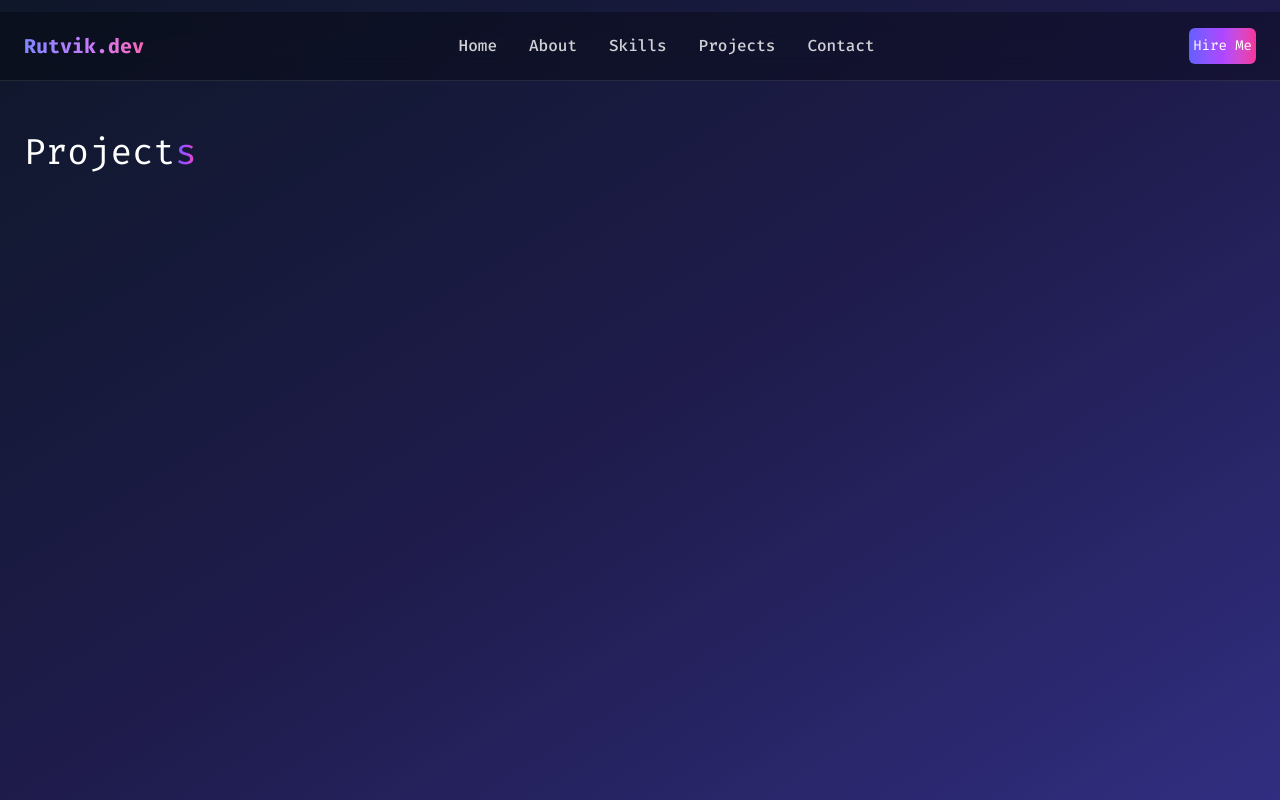
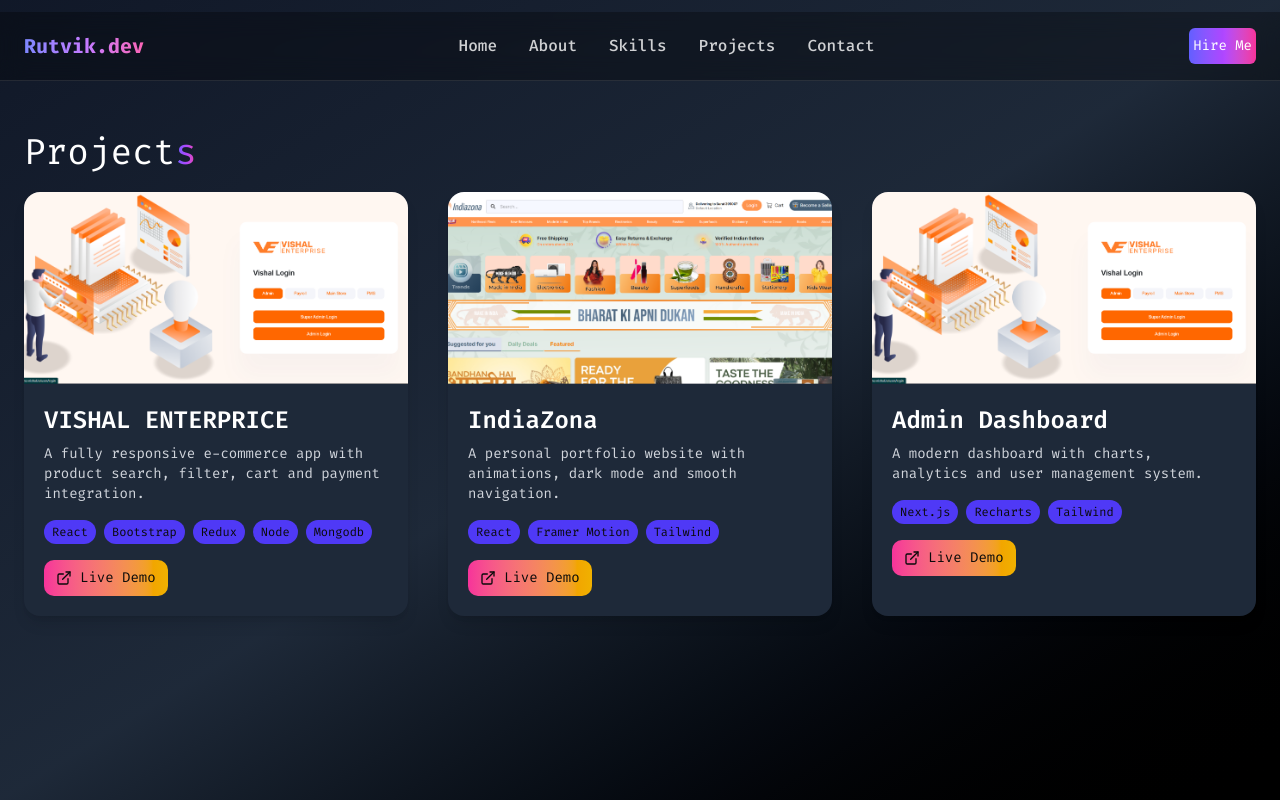
Before and after one commit to dalwadi1/DevRutvik, a React (Vite) app: page /work in a window 1280 px wide. Built offline with nearby package versions, Linux system fonts and the light colour scheme.

Commit message:
add project page

```diff
--- a/src/Pages/ContactMe.jsx
+++ b/src/Pages/ContactMe.jsx
@@ -25,7 +25,7 @@ const ContactMe = () => {
                     <h4 className='md:text-2xl text-xl text-white text-start'>Send Me A<span className='bg-gradient-to-r from-indigo-500 via-purple-500 to-pink-500 bg-clip-text text-transparent'> Message</span></h4>
 
                     <div className='p-2 w-full'>
-                        <div className='flex sm:flex-row flex-col items-center justify-between gap-2'>
+                        <div className='flex lg:flex-row flex-col items-center justify-between gap-2'>
                             <div className='w-full'>
                                 <Input type='text' placeholder="Name" className='text-white' />
                             </div>
--- a/src/Pages/Projects.jsx
+++ b/src/Pages/Projects.jsx
@@ -1,11 +1,91 @@
-import React from 'react'
+import React from "react";
+import { Github, ExternalLink } from "lucide-react";
+import { vishalEnter } from "@/utils/images";
+
+const projects = [
+    {
+        id: 1,
+        title: "VISHAL ENTERPRICE",
+        description:
+            "A fully responsive e-commerce app with product search, filter, cart and payment integration.",
+        image: '/images/vishalenterprice.png',
+        tech: ["React", "Bootstrap", "Redux", 'Node', 'Mongodb'],
+        demoLink: "https://pms.vrishal.in/",
+        githubLink: "#",
+    },
+    {
+        id: 2,
+        title: "IndiaZona",
+        description:
+            "A personal portfolio website with animations, dark mode and smooth navigation.",
+        image: '/images/indiazona.png',
+        tech: ["React", "Framer Motion", "Tailwind"],
+        demoLink: "https://indiazona.in/",
+        githubLink: "#",
+    },
+    {
+        id: 3,
+        title: "Admin Dashboard",
+        description:
+            "A modern dashboard with charts, analytics and user management system.",
+        image: '/images/vishalenterprice.png',
+        tech: ["Next.js", "Recharts", "Tailwind"],
+        demoLink: "#",
+        githubLink: "#",
+    },
+];
 
 const Projects = () => {
     return (
-        <div className='min-h-screen max-w-7xl mx-auto px-6 sm:py-8'>
+        <section className="min-h-screen max-w-7xl mx-auto px-6 sm:py-8">
             <h4 className='md:text-4xl text-3xl text-white sm:pt-25 pt-20'>Project<span className='bg-gradient-to-r from-indigo-500 via-purple-500 to-pink-500 bg-clip-text text-transparent'>s</span></h4>
-        </div>
-    )
-}
+            <div className="grid gap-10 md:grid-cols-2 lg:grid-cols-3 pt-5">
+                {projects.map((project) => (
+                    <div
+                        key={project.id}
+                        className="bg-gray-800 rounded-2xl overflow-hidden shadow-lg hover:scale-105 transform transition duration-300"
+                    >
+                        <img
+                            src={project.image}
+                            alt={project.title}
+                            className="w-full h-48 object-cover"
+                        />
 
-export default Projects
+                        <div className="p-5">
+                            <h3 className="text-2xl font-semibold mb-2 text-white">
+                                {project.title}
+                            </h3>
+                            <p className="text-gray-300 text-sm mb-4">
+                                {project.description}
+                            </p>
+
+                            <div className="flex flex-wrap gap-2 mb-4">
+                                {project.tech.map((t, index) => (
+                                    <span
+                                        key={index}
+                                        className="text-xs bg-indigo-600 px-2 py-1 rounded-full"
+                                    >
+                                        {t}
+                                    </span>
+                                ))}
+                            </div>
+
+                            <div className="flex justify-between items-center">
+                                <a
+                                    href={project.demoLink}
+                                    target="_blank"
+                                    rel="noopener noreferrer"
+                                    className="flex items-center gap-2 text-sm bg-gradient-to-r from-pink-500 to-yellow-500 px-3 py-2 rounded-lg hover:opacity-90 transition"
+                                >
+                                    <ExternalLink size={16} /> Live Demo
+                                </a>
+                            </div>
+                        </div>
+                    </div>
+                ))}
+            </div>
+        </section>
+    );
+};
+
+export default Projects;
--- a/src/Pages/Skills.jsx
+++ b/src/Pages/Skills.jsx
@@ -8,42 +8,42 @@ const Skills = () => {
             <h4 className='md:text-4xl text-3xl text-white sm:pt-25 pt-20'>Skill<span className='bg-gradient-to-r from-indigo-500 via-purple-500 to-pink-500 bg-clip-text text-transparent'>s</span></h4>
             <div className='w-full flex items-center justify-center'>
                 <div className='grid sm:grid-cols-2 grid-cols-1 gap-5 py-5 w-full'>
-                    <div className='p-5 bg-gradient-to-br from-[#0f172a] via-[#1e1b4b] to-[#312e81] rounded-sm border shadow-sm'>
+                    <div className='p-5 bg-gradient-to-br from-black via-gray-800 to-gray-900 rounded-sm border shadow-sm'>
                         <div className='flex items-center justify-between'>
                             <p className='text-white p-3 sm:text-xl'>Html/css</p>
                             <Badge variant="outline" className='p-2 text-white bg-gradient-to-r from-indigo-500 via-purple-500 to-pink-500'>88%</Badge>
                         </div>
                         <Progress value={88} className='text-white' />
                     </div>
-                    <div className='p-5 bg-gradient-to-br from-[#0f172a] via-[#1e1b4b] to-[#312e81] rounded-sm border shadow-sm'>
+                    <div className='p-5 bg-gradient-to-br from-black via-gray-800 to-gray-900 rounded-sm border shadow-sm'>
                         <div className='flex items-center justify-between'>
                             <p className='text-white p-3 sm:text-xl'>Tailwind/css</p>
                             <Badge variant="outline" className='p-2 text-white bg-gradient-to-r from-indigo-500 via-purple-500 to-pink-500'>95%</Badge>
                         </div>
                         <Progress value={95} />
                     </div>
-                    <div className='p-5 bg-gradient-to-br from-[#0f172a] via-[#1e1b4b] to-[#312e81] rounded-sm border shadow-sm'>
+                    <div className='p-5 bg-gradient-to-br from-black via-gray-800 to-gray-900 rounded-sm border shadow-sm'>
                         <div className='flex items-center justify-between'>
                             <p className='text-white p-3 sm:text-xl'>JavaScript</p>
                             <Badge variant="outline" className='p-2 text-white bg-gradient-to-r from-indigo-500 via-purple-500 to-pink-500'>80%</Badge>
                         </div>
                         <Progress value={80} />
                     </div>
-                    <div className='p-5 bg-gradient-to-br from-[#0f172a] via-[#1e1b4b] to-[#312e81] rounded-sm border shadow-sm'>
+                    <div className='p-5 bg-gradient-to-br from-black via-gray-800 to-gray-900 rounded-sm border shadow-sm'>
                         <div className='flex items-center justify-between'>
                             <p className='text-white p-3 sm:text-xl'>React.js</p>
                             <Badge variant="outline" className='p-2 text-white bg-gradient-to-r from-indigo-500 via-purple-500 to-pink-500'>89%</Badge>
                         </div>
                         <Progress value={89} />
                     </div>
-                    <div className='p-5 bg-gradient-to-br from-[#0f172a] via-[#1e1b4b] to-[#312e81] rounded-sm border shadow-sm'>
+                    <div className='p-5 bg-gradient-to-br from-black via-gray-800 to-gray-900 rounded-sm border shadow-sm'>
                         <div className='flex items-center justify-between'>
                             <p className='text-white p-3 sm:text-xl'>Node.js</p>
                             <Badge variant="outline" className='p-2 text-white bg-gradient-to-r from-indigo-500 via-purple-500 to-pink-500'>50%</Badge>
                         </div>
                         <Progress value={50} />
                     </div>
-                    <div className='p-5 bg-gradient-to-br from-[#0f172a] via-[#1e1b4b] to-[#312e81] rounded-sm border shadow-sm'>
+                    <div className='p-5 bg-gradient-to-br from-black via-gray-800 to-gray-900 rounded-sm border shadow-sm'>
                         <div className='flex items-center justify-between'>
                             <p className='text-white p-3 sm:text-xl'>Laravel</p>
                             <Badge variant="outline" className='p-2 text-white bg-gradient-to-r from-indigo-500 via-purple-500 to-pink-500'>50%</Badge>
--- a/src/layout/index.jsx
+++ b/src/layout/index.jsx
@@ -4,7 +4,7 @@ import { Outlet } from 'react-router'
 
 const MainLayout = () => {
     return (
-        <div className="bg-gradient-to-br from-[#0f172a] via-[#1e1b4b] to-[#312e81] min-h-screen">
+        <div className="bg-gradient-to-br from-gray-900 via-gray-800 to-black min-h-screen">
             <Header />
             <Outlet />
         </div >
--- a/src/utils/images.js
+++ b/src/utils/images.js
@@ -1,3 +1,6 @@
 
+//svgs
+export const aboutImage = '/images/image1.svg'
 
-export const aboutImage = '/images/image1.svg'
+//images
+export const vishalEnter = '/images/vishalenterprice.png'
```
Also changed, not shown: public/images/indiazona.png (added), public/images/vishalenterprice.png (added).
